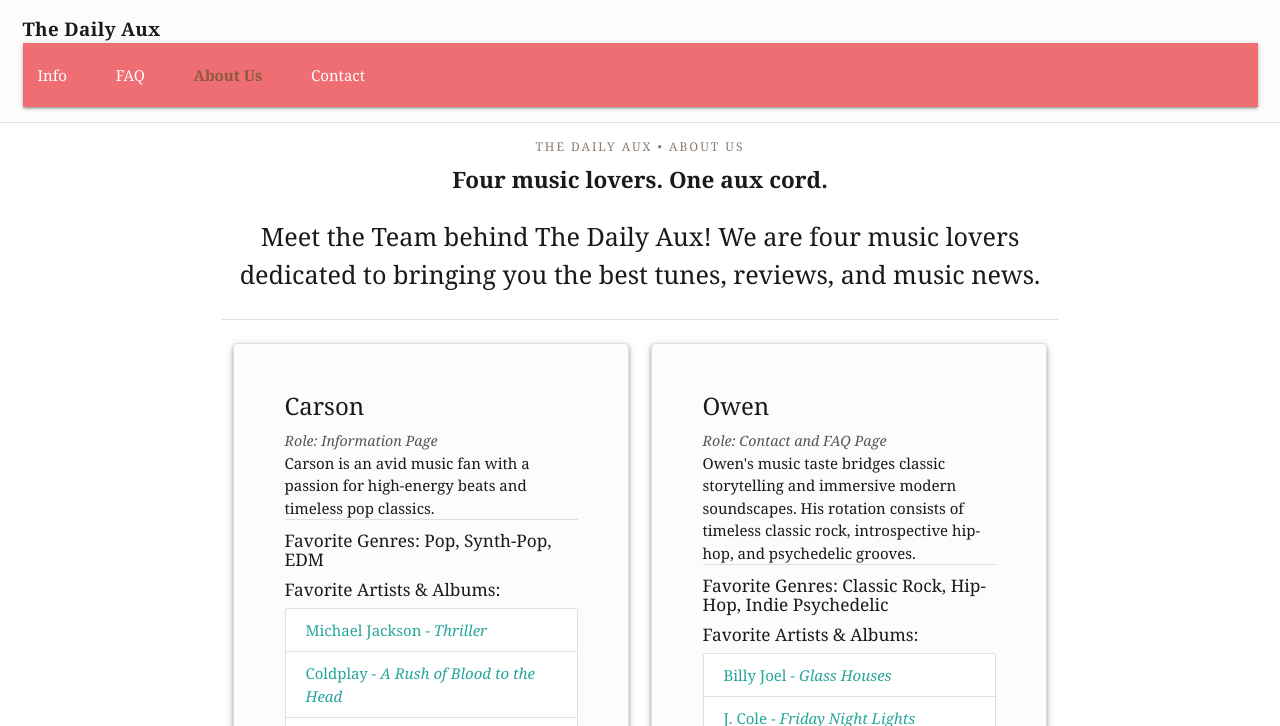
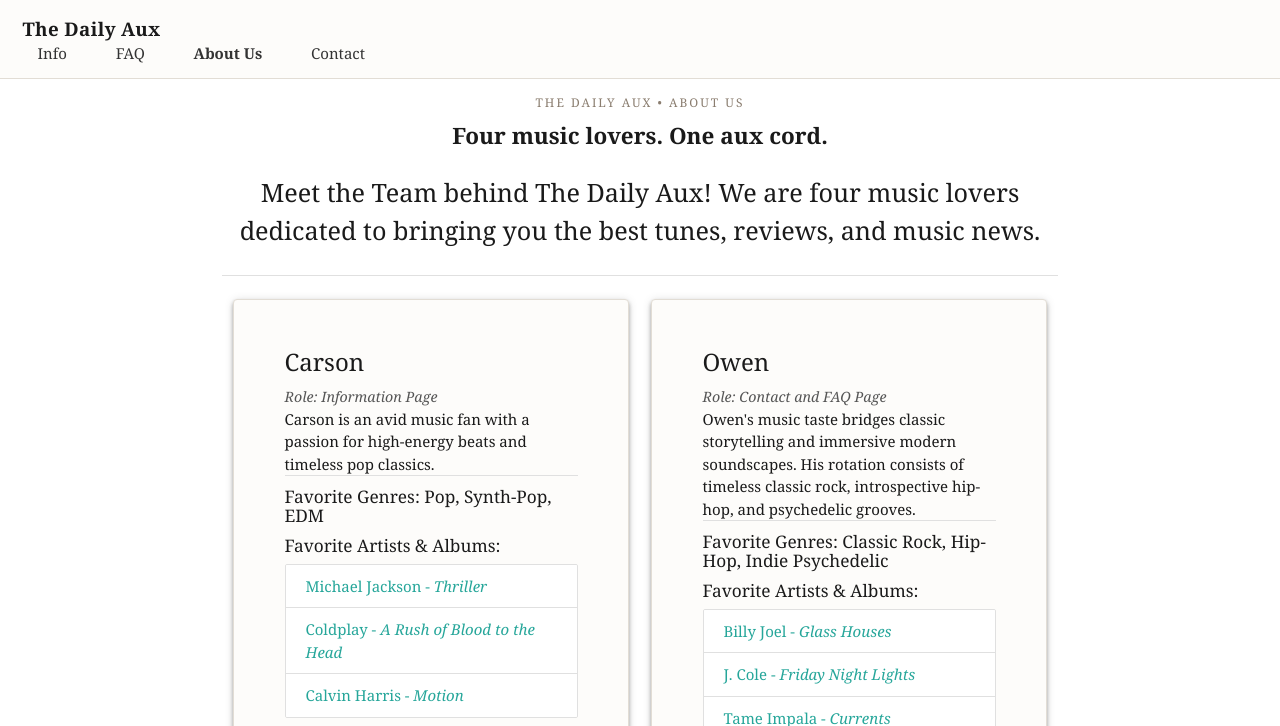
Before and after one commit to jiemingyeol/ims222_team_project, a plain HTML site: page about.html in a window 1280 px wide. Shown: the top 726 px of the page. Drawn offline with nearby package versions, Linux system fonts and the light colour scheme.

Commit message:
Update about.css

```diff
--- a/about.css
+++ b/about.css
@@ -68,3 +68,15 @@
   border: 0;
   border-radius: 4px;
 }
+
+/* Fix Materialize default pink navbar override */
+header nav {
+  background-color: transparent !important;
+  box-shadow: none !important;
+  height: auto !important;
+  line-height: normal !important;
+}
+
+header nav ul a {
+  color: #333333 !important; /* Restores your original Sprint #1 dark text color */
+}
```
